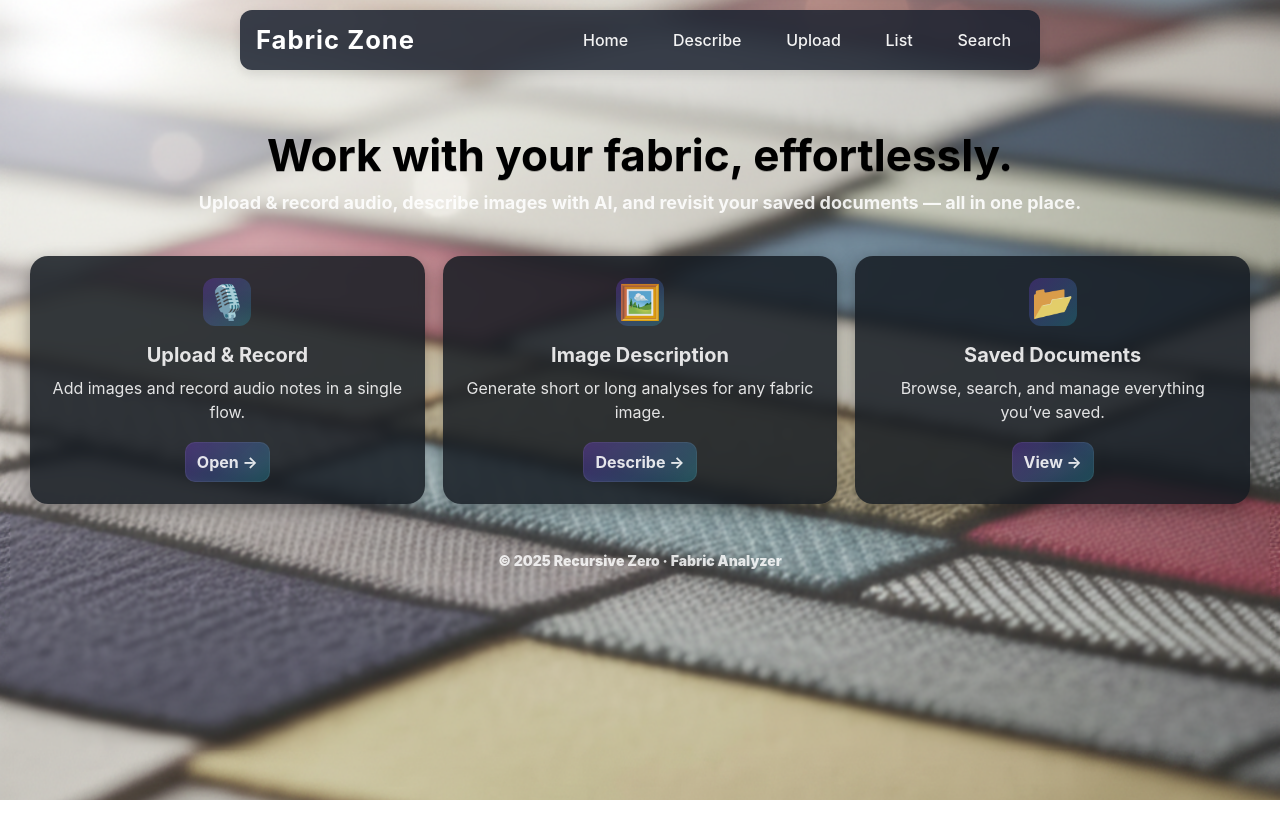
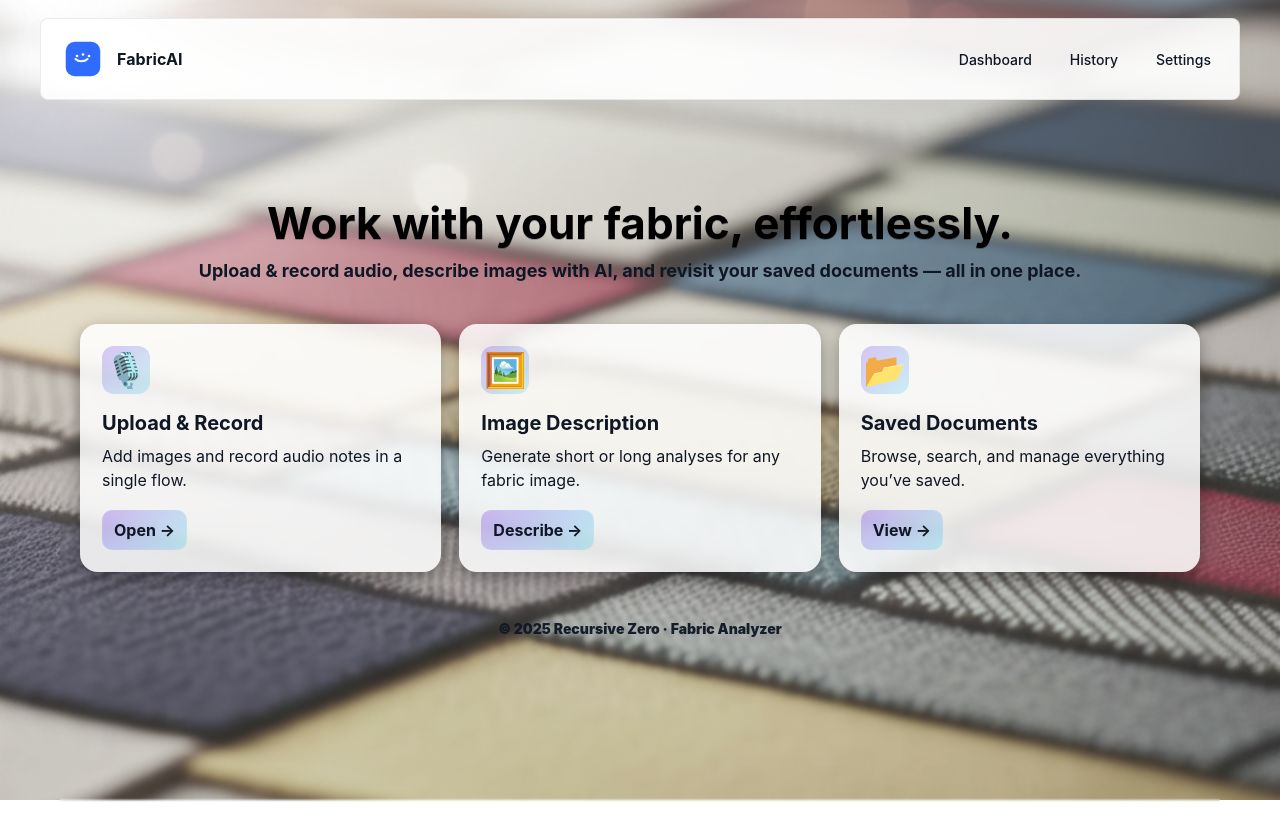
Before and after one commit to recursivezero/tz-fabric, a React (Vite) app in the folder frontend/: page / in a window 1280 px wide. Before the commit the page ends 800 px from the top, so only its background shows below. Built offline with nearby package versions, Linux system fonts and the light colour scheme; no server answers.

Commit message:
ui updated

```diff
--- a/frontend/src/App.css
+++ b/frontend/src/App.css
@@ -1,72 +1,105 @@
-#root {
-  max-width: 1280px;
-  margin: 0 auto;
-  padding: 10px;
-  text-align: center;
+/* App base + layout */
+:root {
+  --text-color: #0f1724;
+  --muted: #596b7a;
+  --border: rgba(15,23,36,0.08);
+  --accent: #2f6bff;
+  --container-max: 1200px;
 }
 
-.logo {
-  height: 6em;
-  padding: 1.5em;
-  will-change: filter;
-  transition: filter 300ms;
+* { box-sizing: border-box; }
+html,body,#root { height: 100%; margin: 0; font-family: Inter, "Segoe UI", Roboto, system-ui, -apple-system, Arial, sans-serif; color: var(--text-color); }
+
+/* central page container */
+.app-wrapper {
+  min-height: 100vh;
+  display: flex;
+  flex-direction: column;
+  align-items: center;
 }
 
-.logo:hover {
-  filter: drop-shadow(0 0 2em #646cffaa);
-}
-
-.header {
+/* header */
+.site-header {
+  width: 100%;
+  max-width: var(--container-max);
   display: flex;
   align-items: center;
   justify-content: space-between;
-  background: rgba(27, 34, 48, 0.85);
-  backdrop-filter: blur(6px);
-  padding: 1rem;
-  border-radius: 12px;
-  box-shadow: 0 4px 12px rgba(0, 0, 0, 0.1);
-  position: sticky;
-  top: 0;
-  z-index: 1000;
-  max-width: 60vw;
-  margin: 0 auto;
+  padding: 18px 20px;
+  margin-top: 18px;
+  background: rgba(255,255,255,0.9);
+  border-radius: 8px;
+  border: 1px solid var(--border);
+  box-shadow: 0 6px 24px rgba(18,30,60,0.03);
 }
 
-.logo-title h1 {
-  font-size: 1.6rem;
-  font-weight: 700;
-  margin: 0;
-  color: #ffffff;
-  letter-spacing: 1px;
+/* left group: logo + text */
+.header-left {
+  display: flex;
+  align-items: center;
+  gap: 12px;
 }
 
-nav ul {
-  list-style: none;
-  display: flex;
-  gap: 1.2rem;
-  margin: 0;
-  padding: 0;
+.logo-mark {
+  width: 44px;
+  height: 44px;
+  display: inline-flex;
+  align-items: center;
+  justify-content: center;
+  flex-shrink: 0;
 }
 
-nav li {
-  transition: all 0.3s ease;
+/* brand */
+.brand-name {
+  font-size: 16px;
+  font-weight: 700;
+  color: var(--text-color);
+  letter-spacing: 0.1px;
 }
 
-nav a {
-  text-decoration: none;
-  color: #f3f3f3;
-  font-weight: 500;
-  padding: 0.4rem 0.8rem;
-  border-radius: 6px;
-  transition: all 0.3s ease;
+/* nav: right aligned */
+.site-nav {
+  display: flex;
+  gap: 22px;
+  align-items: center;
 }
 
-nav a:hover {
-  background-color: #646cff;
-  color: white;
+.site-nav a {
+  color: var(--text-color);
+  text-decoration: none;
+  font-size: 14px;
+  font-weight: 500;
+  padding: 6px 8px;
+  border-radius: 8px;
+  transition: background .15s ease, transform .08s ease;
 }
 
-nav a:active {
-  background-color: #4c53c6;
-  color: white;
+.site-nav a:hover {
+  background: rgba(47,107,255,0.08);
+  transform: translateY(-1px);
 }
+
+/* main content area */
+.main-content {
+  width: 100%;
+  max-width: var(--container-max);
+  padding: 20px;
+  margin-top: 18px;
+}
+
+/* small screens: stack header neatly */
+@media (max-width: 720px) {
+  .site-header {
+    padding: 12px 14px;
+    flex-direction: row;
+    align-items: center;
+  }
+
+  .site-nav {
+    gap: 12px;
+  }
+
+  .brand-name {
+    font-size: 15px;
+  }
+}
--- a/frontend/src/App.tsx
+++ b/frontend/src/App.tsx
@@ -1,34 +1,36 @@
+import React from "react";
 import "./App.css";
 import { Routing } from "./Routing";
 
-const App = () => {
+const App: React.FC = () => {
   return (
-    <div className="container">
-      <header className="header">
-        <div className="logo-title">
-          <h1>Fabric Zone</h1>
+    <div className="app-wrapper">
+      <header className="site-header">
+        <div className="header-left">
+          <div className="logo-mark" aria-hidden>
+            {/* Inline SVG logo: small rounded blue square with a white stitch icon */}
+            <svg width="36" height="36" viewBox="0 0 24 24" fill="none" xmlns="http://www.w3.org/2000/svg" role="img" aria-label="FabricAI logo">
+              <rect x="0.5" y="0.5" width="23" height="23" rx="6" fill="#2F6BFF" />
+              <path d="M7 12c2 2 6 2 8 0" stroke="white" strokeWidth="1.4" strokeLinecap="round" strokeLinejoin="round"/>
+              <circle cx="8" cy="10" r="0.9" fill="white"/>
+              <circle cx="12" cy="9" r="0.9" fill="white"/>
+              <circle cx="16" cy="10" r="0.9" fill="white"/>
+            </svg>
+          </div>
+
+          <div className="brand">
+            <div className="brand-name">FabricAI</div>
+          </div>
         </div>
-        <nav>
-          <ul>
-            <li>
-              <a href="/">Home</a>
-            </li>
-            <li>
-              <a href="/describe">Describe</a>
-            </li>
-            <li>
-              <a href="/upload">Upload</a>
-            </li>
-            <li>
-              <a href="/view">List</a>
-            </li>
-            <li>
-              <a href="/search">Search</a>
-            </li>
-          </ul>
+
+        <nav className="site-nav" aria-label="Main navigation">
+          <a href="/dashboard">Dashboard</a>
+          <a href="/history">History</a>
+          <a href="/settings">Settings</a>
         </nav>
       </header>
-      <main>
+
+      <main className="main-content">
         <Routing />
       </main>
     </div>
--- a/frontend/src/styles/Home.css
+++ b/frontend/src/styles/Home.css
@@ -89,7 +89,7 @@
 .home__card {
   position: relative;
   display: block;
-  background: rgba(21, 26, 33, 0.85);
+  background: rgba(255, 255, 255, 0.85);
   border: 1px solid var(--border-2);
   border-radius: 18px;
   padding: 22px;
```
